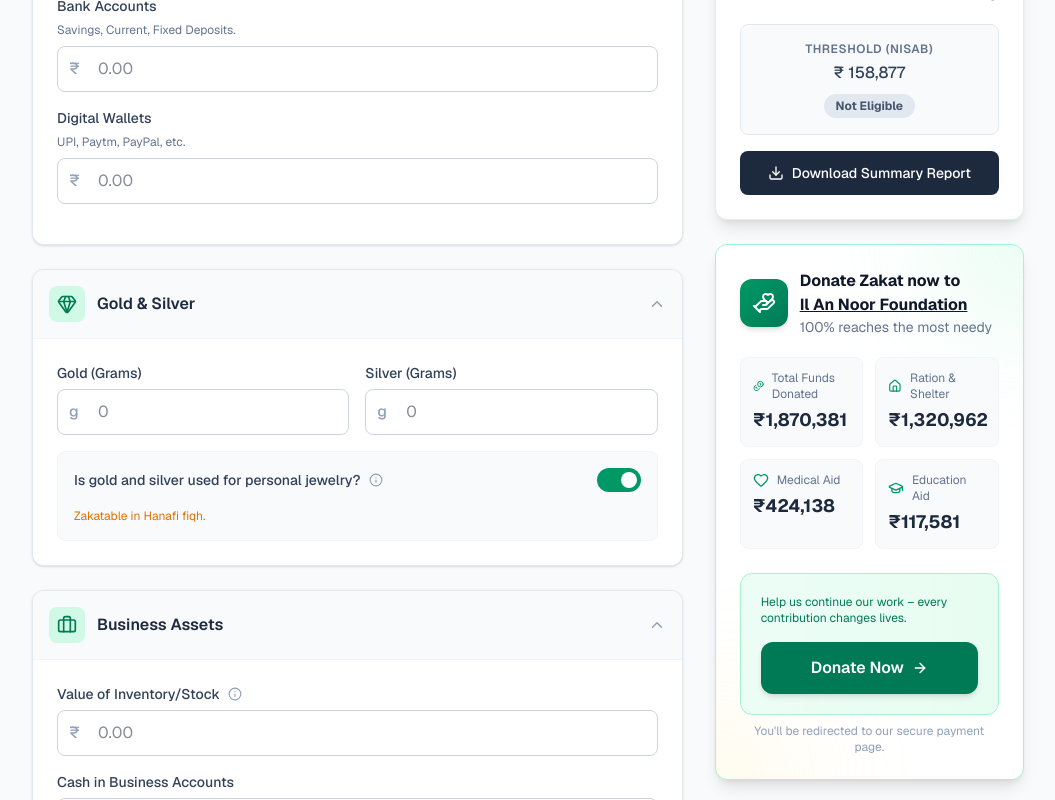
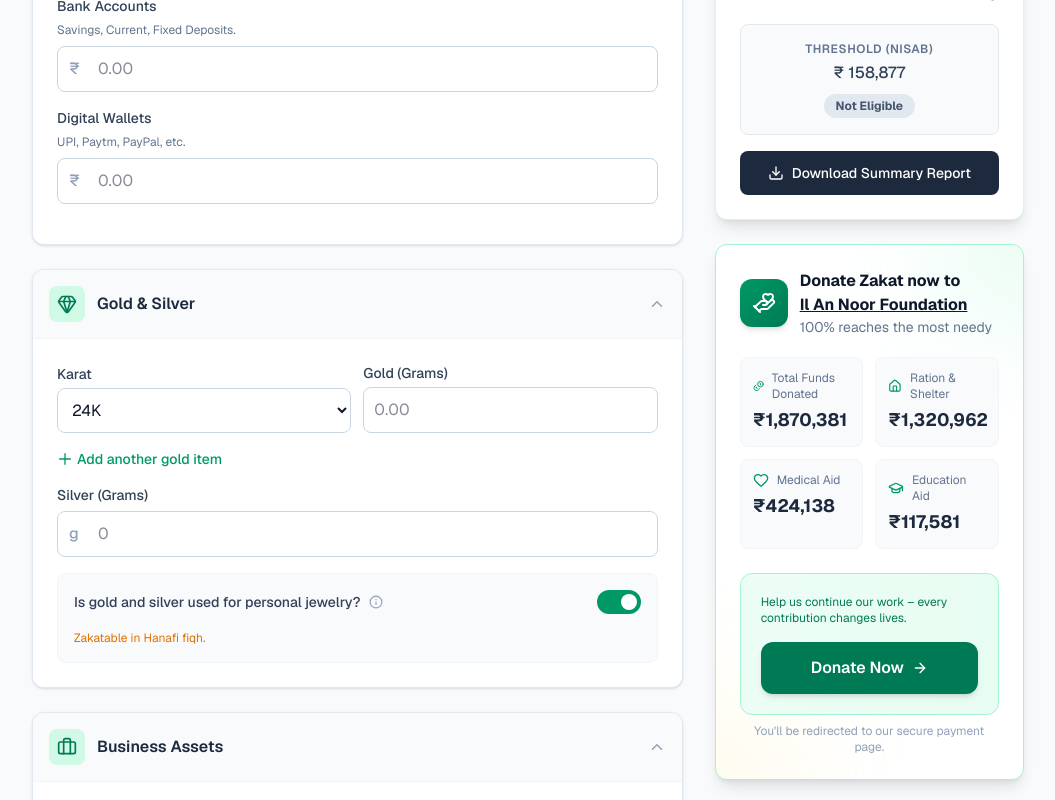
Before and after one commit to abdurrahmanshkh/zakatcalculator, a Next.js app: page / in a window 1280 px wide. Shown: the part 541-1341 px from the top of the page, without its empty margins (112-1167 px from the left). Built offline with nearby package versions, Linux system fonts and the light colour scheme.

Commit message:
Added multiple golf items support

```diff
--- a/app/page.tsx
+++ b/app/page.tsx
@@ -43,7 +43,7 @@ interface Assets {
   cashInHand: number;
   bankDeposit: number;
   digitalWallets: number;
-  goldGrams: number;
+  goldItems: Array<{ karat: number; grams: number }>;
   goldJewelryUsage: boolean;
   silverGrams: number;
   businessStock: number;
@@ -551,7 +551,7 @@ export default function App(): React.ReactElement {
     cashInHand: 0,
     bankDeposit: 0,
     digitalWallets: 0,
-    goldGrams: 0,
+    goldItems: [{ karat: 24, grams: 0 }],
     goldJewelryUsage: true,
     silverGrams: 0,
     businessStock: 0,
@@ -585,6 +585,40 @@ export default function App(): React.ReactElement {
     setSections((prev) => ({ ...prev, [key]: !prev[key] }));
   };
 
+  // Helper to update gold items
+  function updateGoldItem(index: number, field: 'karat' | 'grams', value: number) {
+    setAssets(prev => {
+      const newItems = [...prev.goldItems];
+      newItems[index] = { ...newItems[index], [field]: value };
+      return { ...prev, goldItems: newItems };
+    });
+  }
+
+  function addGoldItem() {
+    setAssets(prev => ({
+      ...prev,
+      goldItems: [...prev.goldItems, { karat: 24, grams: 0 }]
+    }));
+  }
+
+  function removeGoldItem(index: number) {
+    setAssets(prev => ({
+      ...prev,
+      goldItems: prev.goldItems.filter((_, i) => i !== index)
+    }));
+  }
+
+  // Calculate total gold value
+  const goldValue = useMemo(() => {
+    const rawValue = assets.goldItems.reduce(
+      (sum, item) => sum + item.grams * goldPrice * (item.karat / 24),
+      0
+    );
+    // Apply jewelry exemption if applicable
+    if (assets.goldJewelryUsage && fiqh !== 'hanafi') return 0;
+    return rawValue;
+  }, [assets.goldItems, goldPrice, assets.goldJewelryUsage, fiqh]);
+
   // generic typed updateAsset that maintains correct asset value types
   function updateAsset<K extends keyof Assets>(key: K, value: Assets[K]) {
     setAssets((prev) => ({ ...prev, [key]: value }));
@@ -608,8 +642,14 @@ export default function App(): React.ReactElement {
     let goldValue = 0;
     let silverValue = 0;
 
+    // Compute gold from items
+    const rawGoldValue = assets.goldItems.reduce(
+      (sum, item) => sum + item.grams * goldPrice * (item.karat / 24),
+      0
+    );
+
     if (fiqh === 'hanafi') {
-      goldValue = assets.goldGrams * goldPrice;
+      goldValue = rawGoldValue;
       silverValue = assets.silverGrams * silverPrice;
     } else {
       // Shafi, Maliki, Hanbali, Unspecified: Exempt personal jewelry
@@ -617,7 +657,7 @@ export default function App(): React.ReactElement {
         goldValue = 0;
         silverValue = 0;
       } else {
-        goldValue = assets.goldGrams * goldPrice;
+        goldValue = rawGoldValue;
         silverValue = assets.silverGrams * silverPrice;
       }
     }
@@ -664,7 +704,7 @@ export default function App(): React.ReactElement {
       cashTotal + businessTotal + investmentsTotal + silverValue > 0;
     const applicableNisab = hasMixedAssets
       ? silverNisab
-      : assets.goldGrams > 0
+      : assets.goldItems.reduce((sum, item) => sum + item.grams * goldPrice * (item.karat / 24), 0) > 0
       ? goldNisab
       : silverNisab;
 
@@ -834,7 +874,7 @@ export default function App(): React.ReactElement {
                 </div>
                 <div className="flex gap-4">
                   <div className="flex-1">
-                    <label className="text-emerald-100 text-xs block">Gold (24k)</label>
+                    <label className="text-emerald-100 text-xs block">Gold (24K)</label>
                     <div className="flex items-center border-b border-emerald-500/50">
                       <span className="text-emerald-300 mr-1">{currencySymbol}</span>
                       <input
@@ -922,22 +962,65 @@ export default function App(): React.ReactElement {
                 title="Gold & Silver"
                 isOpen={sections.gold}
                 toggle={() => toggleSection('gold')}
-                total={
-                  (fiqh === 'hanafi' || !assets.goldJewelryUsage ? assets.goldGrams * goldPrice : 0) +
-                  (fiqh === 'hanafi' || !assets.goldJewelryUsage ? assets.silverGrams * silverPrice : 0)
-                }
+                total={goldValue + (fiqh === 'hanafi' || !assets.goldJewelryUsage ? assets.silverGrams * silverPrice : 0)}
                 currency={currencySymbol}
               />
               {sections.gold && (
                 <div className="p-6 bg-white animate-in slide-in-from-top-2 duration-200">
-                  <div className="grid grid-cols-2 gap-4">
-                    <InputGroup
-                      label="Gold (Grams)"
-                      value={assets.goldGrams}
-                      onChange={(v) => updateAsset('goldGrams', v)}
-                      currencySymbol="g"
-                      placeholder="0"
-                    />
+                  <div className="gap-4">
+                  {/* Gold Items List */}
+                    <div className="space-y-4 mb-4">
+                      {assets.goldItems.map((item, index) => (
+                        <div key={index} className="flex gap-3 items-end">
+                          <div className="flex-1">
+                            <label className="block text-sm font-medium text-slate-700 mb-1">Karat</label>
+                            <select
+                              value={item.karat}
+                              onChange={(e) => updateGoldItem(index, 'karat', Number(e.target.value))}
+                              className="w-full p-2.5 border border-slate-300 rounded-lg focus:ring-2 focus:ring-emerald-500"
+                            >
+                              {[24, 22, 21, 18, 14, 10, 8].map(k => (
+                                <option key={k} value={k}>{k}K</option>
+                              ))}
+                            </select>
+                          </div>
+                          <div className="flex-1">
+                            <label className="block text-sm font-medium text-slate-700 mb-1">Gold (Grams)</label>
+                            <input
+                              type="number"
+                              min="0"
+                              step="0.01"
+                              value={item.grams || ''}
+                              onChange={(e) => updateGoldItem(index, 'grams', parseFloat(e.target.value) || 0)}
+                              className="w-full p-2.5 border border-slate-300 rounded-lg focus:ring-2 focus:ring-emerald-500"
+                              placeholder="0.00"
+                            />
+                          </div>
+                          {assets.goldItems.length > 1 && (
+                            <button
+                              onClick={() => removeGoldItem(index)}
+                              className="p-2.5 text-red-500 hover:text-red-700 mb-1"
+                              aria-label="Remove"
+                            >
+                              <svg className="w-5 h-5" fill="none" stroke="currentColor" viewBox="0 0 24 24">
+                                <path strokeLinecap="round" strokeLinejoin="round" strokeWidth="2" d="M19 7l-.867 12.142A2 2 0 0116.138 21H7.862a2 2 0 01-1.995-1.858L5 7m5 4v6m4-6v6m1-10V4a1 1 0 00-1-1h-4a1 1 0 00-1 1v3M4 7h16" />
+                              </svg>
+                            </button>
+                          )}
+                        </div>
+                      ))}
+                    </div>
+
+                    {/* Add More Button */}
+                    <button
+                      onClick={addGoldItem}
+                      className="text-sm text-emerald-600 hover:text-emerald-700 font-medium flex items-center gap-1 mb-4"
+                    >
+                      <svg className="w-4 h-4" fill="none" stroke="currentColor" viewBox="0 0 24 24">
+                        <path strokeLinecap="round" strokeLinejoin="round" strokeWidth="2" d="M12 4v16m8-8H4" />
+                      </svg>
+                      Add another gold item
+                    </button>
                     <InputGroup
                       label="Silver (Grams)"
                       value={assets.silverGrams}
```
